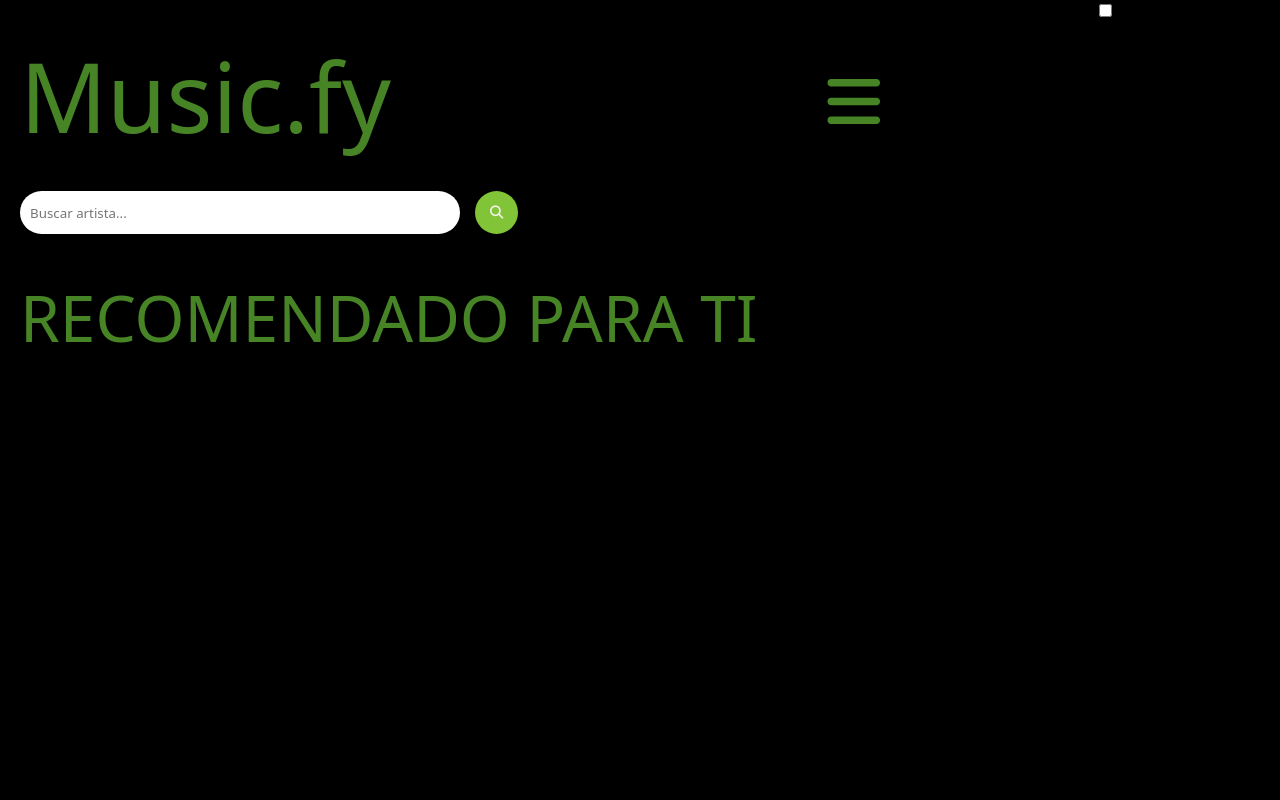
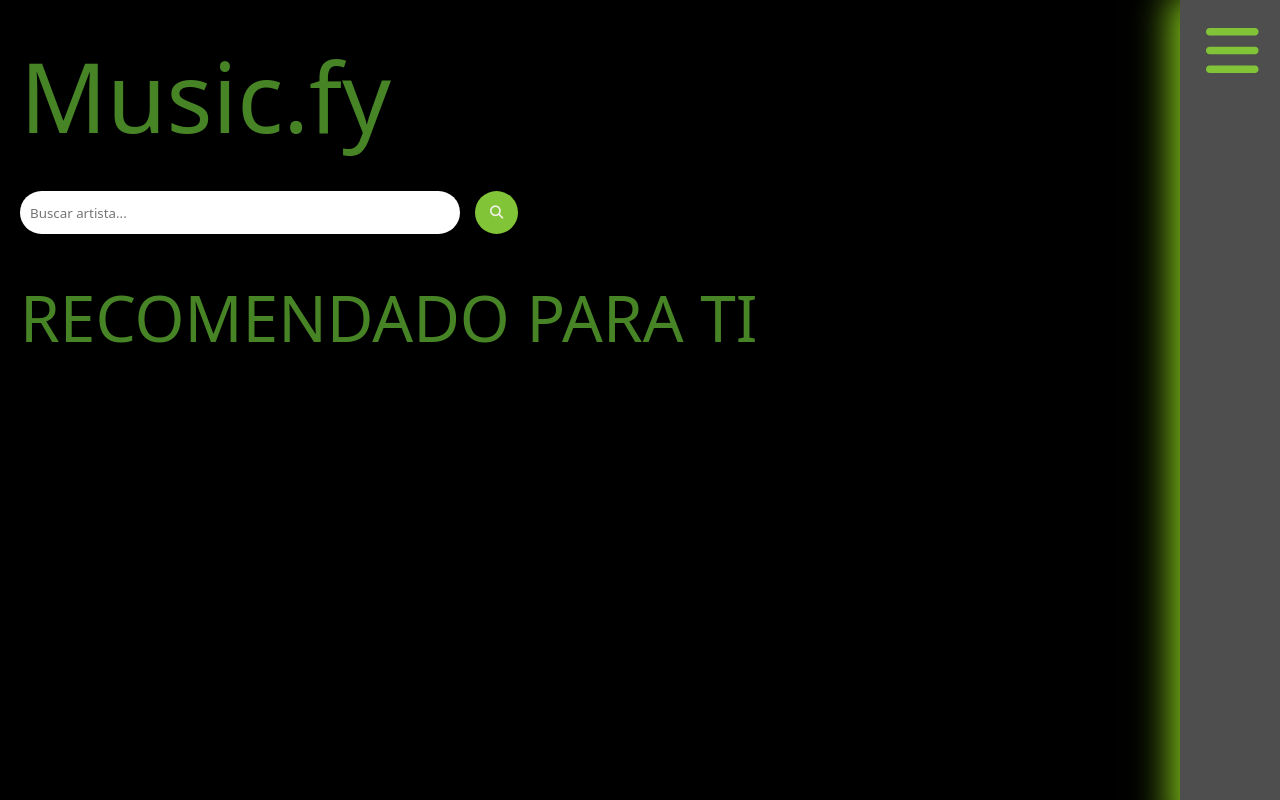
Before and after one commit to Scipear/Music.fy, a React (Vite) app: page /mainPage in a window 1280 px wide. Built offline with nearby package versions, Linux system fonts and the light colour scheme; a web font is replaced by a local one.

Commit message:
Barra lateral fixeada

```diff
--- a/src/components/Sidebar.jsx
+++ b/src/components/Sidebar.jsx
@@ -1,16 +1,58 @@
-import React from "react";
+import React, {useState} from "react";
+import { useNavigate } from 'react-router-dom';
 import "../views/styles/Sidebar-style.css"
 
-const Sidebar = ({date}) => {
+const Sidebar = ({ user, userid, opt1, opt1link, opt2, opt2link, opt3, opt3link}) => {
+    const [open, setOpen] = useState(false);
+    const navigate = useNavigate();
+
+    const toggleSidebar = () => {
+        setOpen(!open);
+    };
+
     return(
+        <>
+            <aside className={`sidebar-container ${open ? 'abierto' : 'cerrado'}`}>
+                <div className="button-container">
+                    <button onClick={toggleSidebar}>
+                        <i className="fa-solid fa-bars"></i>
+                    </button>
+                </div>
 
-        <div className="sidebar-barra-container">
+                <div className="info-container">
+                    <i className="fa-solid fa-circle-user"></i>
+                    <h2>{user}</h2>
+                    <ul>
+                        <li>
+                            <button onClick={() => navigate(`${opt1link}`, { state: { usuario: userid } })}>
+                                {opt1}
+                            </button>
+                        </li>
 
-            <i class="fa-solid fa-circle-user"></i>
+                        <li>
+                            <button onClick={() => navigate(`${opt2link}`)}>
+                                {opt2}
+                            </button>
+                        </li>
 
-            <h2>{date}</h2>
-        </div>
+                        <li>
+                            <button onClick={() => navigate(`${opt3link}`)}>
+                                {opt3}
+                            </button>
+                        </li>
 
+                        <li>
+                            <button>
+                                Cerrar Sesion
+                            </button>
+                        </li>
+                    </ul>
+                </div>
+
+            </aside>
+
+            <div className={`sidebar-overlay ${open ? 'visible' : ''}`} onClick={toggleSidebar}/>
+        </>
     )
 }
 export default Sidebar
--- a/src/views/LoginPage.jsx
+++ b/src/views/LoginPage.jsx
@@ -21,7 +21,7 @@ const LoginPage = () => {
             setMensaje(response.data.message); // Guarda la respuesta del backend
 
             if(response.data.success){
-                navigate('/recently-listened', { state: { usuario: response.data.usuarioid } }) //Le puse otra ruta para hacer las pruebas, la original es la mainPage
+                navigate('/mainPage', { state: { usuario: response.data.usuarioid } }) //Le puse otra ruta para hacer las pruebas, la original es la mainPage
             }
         } catch (error) {
             setMensaje("error desde el front");
--- a/src/views/MainPage.jsx
+++ b/src/views/MainPage.jsx
@@ -1,51 +1,32 @@
 import React from "react";
+import { useLocation } from "react-router-dom"
 import Sidebar from "../components/Sidebar";
 import "./styles/MainPage-style.css"
-import "./styles/Sidebar-style.css"// y esta es
 
 const MainPage = () => {
+    const location = useLocation();
+    const userid = location.state?.usuario || null;
+
     return(
-
         <div className="MainPage-container">
-
-            <div className="sidebar">
-
-            <div className="menu">
-                    <label htmlFor="btn-menu"><i for="btn-menu" class="fa-solid fa-bars"></i></label>
-                 </div>
-          <div className="check">
-            <input type="checkbox" id="btn-menu" />
-          </div>
-
-
-            <div className="sidebar-container">
-
-                    <Sidebar date='Arturo Padilla'/>
-                        <ul>
-                            <li>
-                                <a href="">Escuchado recientemente</a>
-                            </li>
-
-                            <li>
-                                <a href="">Cerra Sesion</a>
-                            </li>
-                        </ul>
-            <label htmlFor=""><i class="fa-solid fa-xmark"></i></label>
-            </div>
-
-            </div>
-
+            <Sidebar
+                user={"Arturo Padilla"}
+                userid={userid}
+                opt1={"Escuchados recientemente"}
+                opt1link={"/recently-listened"}
+                opt2={"Canciones mas famosas por genero y ciudad"}
+                opt2link={"/recently-listened"}
+                opt3={"Canciones mas famosas por mes"}
+                opt3link={"/recently-listened"}/>
 
             <div className="header-container">
                 <h1>Music.fy</h1>
             </div>
-
-
             <div className="buscador">
-                    <input type="text" placeholder ="Buscar artista..."/>
-                        <div className="Busbutton-container">
-                            <button> <i class="fa-duotone fa-solid fa-magnifying-glass"></i></button>
-                        </div>
+                <input type="text" placeholder ="Buscar artista..."/>
+                <div className="Busbutton-container">
+                    <button> <i class="fa-duotone fa-solid fa-magnifying-glass"></i></button>
+                </div>
             </div>
 
              <div className = "rec-container">
@@ -53,12 +34,7 @@ const MainPage = () => {
                     <h1>RECOMENDADO PARA TI</h1>
                 </div>
             </div>
-
-
-
         </div>
-
-
     )
 }
 
--- a/src/views/styles/Sidebar-style.css
+++ b/src/views/styles/Sidebar-style.css
@@ -1,37 +1,125 @@
+.sidebar-overlay {
+    position: fixed;
+    top: 0;
+    left: 0;
+    width: 100vw;
+    height: 100vh;
+    background-color: rgba(0, 0, 0, 0);
+    opacity: 0;
+    visibility: hidden;
+    z-index: 999;
+    transition: 0.5s ease-in;
+}
 
-.sidebar{
+.sidebar-overlay.visible {
+    background-color: rgba(0, 0, 0, 0.5);
+    opacity: 1;
+    visibility: visible;
+}
+
+.sidebar-container{
+    position: fixed;
+    overflow-x: hidden;
+    display: flex;
+    justify-content: space-between;
+    right: 0;
+    top: 0;
+    height: 100vh;
+    width: 100px;
+    padding-block-start: 20px;
+    z-index: 1000;
+    transition: .5s ease-in;
+    color: #ffffff;
+    background-color:rgb(78, 78, 78);
+    box-shadow: 0 5px 35px 10px rgb(130, 196, 25);
+    /*opacity: 0;
+    visibility: hidden;*/
+}
+
+.sidebar-container.abierto {
+    width: 450px;
+}
+
+.sidebar-container.abierto .info-container {
+    opacity: 1;
+}
+
+.button-container{
+    padding-inline: 20px;
+}
+
+.button-container button{
+    background-color: inherit;
+    border: none;
+}
+
+.button-container i{
+    cursor: pointer;
+    font-size: 60px;
+    color: rgb(130, 196, 56);
+}
+
+.info-container{
+    display:flex;
+    align-items: flex-end;
+    flex-direction: column;
+    padding-inline-end: 20px;
+}
+
+.info-container h2{
+    font-size: 3rem;
+    padding-block-end: 40px;
+}
+
+.info-container i{
+    font-size: 132px;
+    padding-block-end: 20px;
+}
+
+.info-container ul{
+    list-style: none;
+    text-align: right;
+    padding: 0px;
+}
+
+.info-container li{
+    padding-block-end: 30px;
+}
+
+.info-container ul button{
+    border: none;
+    font-family: inherit;
+    background-color: inherit;
+    text-align: right;
+    font-size: 1.5rem;
+    color: #ffffff;
+}
+
+.info-container ul button:hover{
+    cursor: pointer;
+}
+
+/*.sidebar{
     position: fixed;
     right: 0;
 }
 
-.sidebar-container{
 
-    color: #ffffff;
-    width: 350px;
-    height: 100vh;
-    background-color:rgb(78, 78, 78);
-    transition: .5s;
-    box-shadow: 0 5px 15px 10px rgb(130, 196, 56);
-    opacity: 0;
-    visibility: hidden;
+/* MENU CHECK */
+/*.sidebar .menu{
 }
 
-/* MENU CHECK */
-.sidebar .menu{
-    position:fixed;
-    top: 60px;
-    right: 400px;
-    font-size: 30px;
+.sidebar .menu label{
+    font-size: 60px;
     cursor: pointer;
-    font-size: 60px;
 }
 
 .sidebar .check{
-display:block;
+    display: block;
 }
 /*  */
 
-#btn-menu:checked ~ .sidebar-container{
+/*#btn-menu:checked ~ .sidebar-container{
     opacity: 1;
     visibility: visible;
 }
@@ -44,14 +132,14 @@ display:block;
     cursor: pointer;
 }
 
-.sidebar-barra-container i{
+.sidebar-container i{
     position: fixed;
     right: 10px;
     padding-top: 10px;
     font-size: 150px;
 }
 
-.sidebar-barra-container .icon i{
+.sidebar-container .icon i{
     position: fixed;
     right: 140px;
     padding-top: 10px;
@@ -88,7 +176,7 @@ display:block;
         font-size: 24px;
 }
 
-.sidebar-barra-container .icon i{
+.sidebar-container .icon i{
     position: relative;
     display: block;
     min-width: 10px;
```
